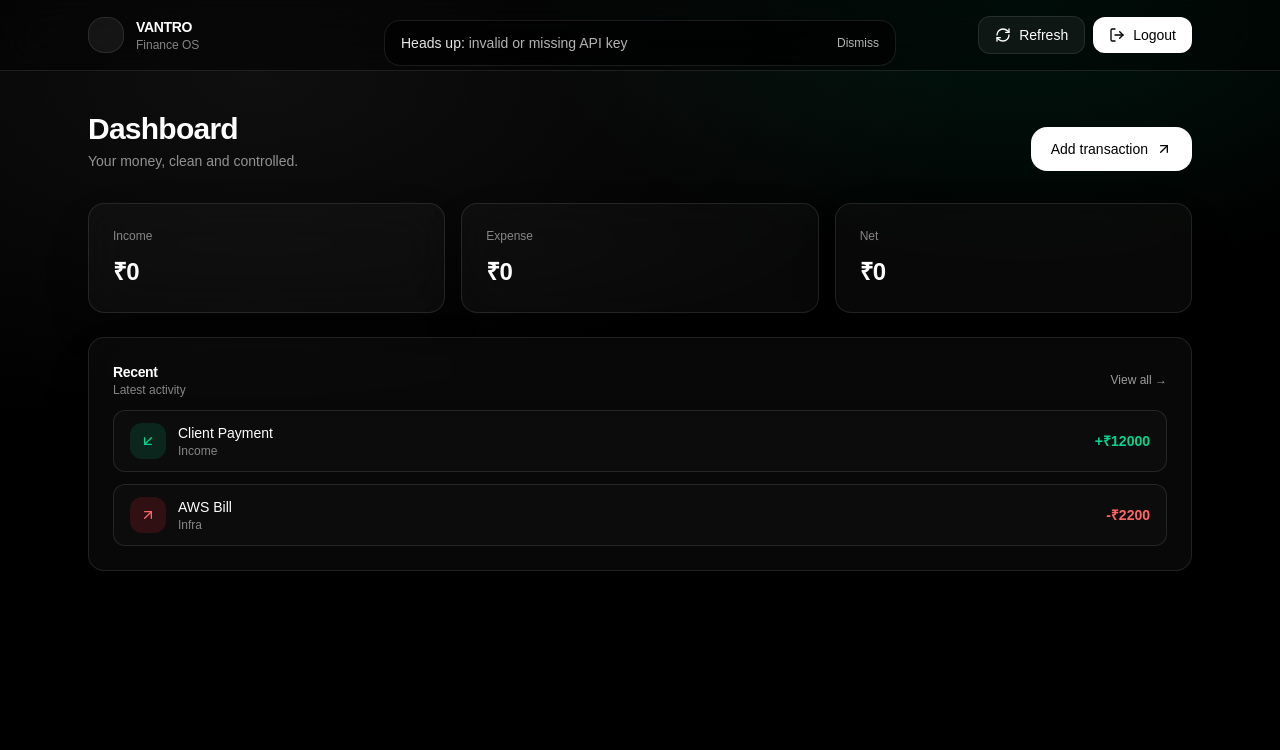
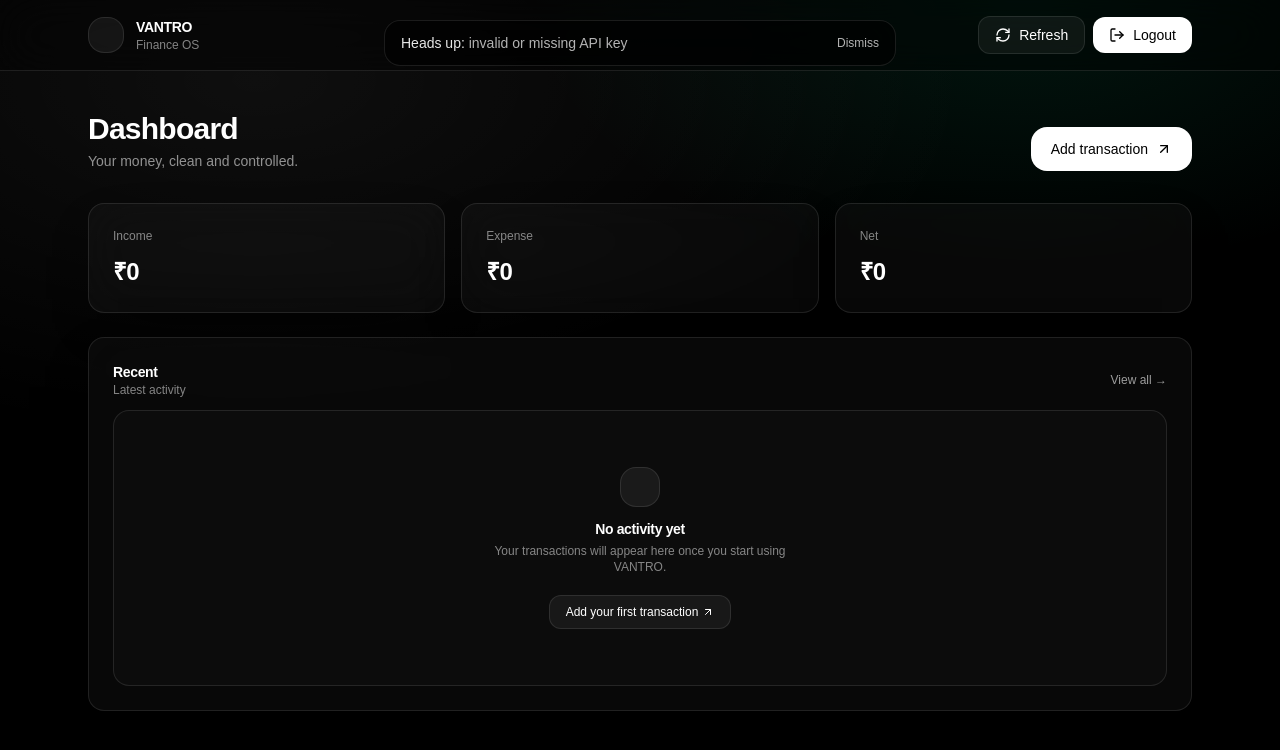
Before and after one commit to ishantswami13-crypto/vantro-frontend, a Next.js app: page /dashboard in a window 1280 px wide. Shown: the top 750 px of the page. Built offline with nearby package versions, Linux system fonts and the light colour scheme.

Commit message:
Local tx storage + premium empty state

```diff
--- /dev/null
+++ b/app/components/EmptyState.tsx
@@ -0,0 +1,31 @@
+import { ArrowUpRight } from "lucide-react";
+
+export function EmptyState({
+  title,
+  subtitle,
+  action,
+  onAction,
+}: {
+  title: string;
+  subtitle: string;
+  action?: string;
+  onAction?: () => void;
+}) {
+  return (
+    <div className="flex flex-col items-center justify-center rounded-2xl border border-white/10 bg-white/[0.02] py-14 text-center">
+      <div className="mb-3 h-10 w-10 rounded-2xl border border-white/10 bg-white/[0.06]" />
+      <div className="text-sm font-semibold tracking-tight">{title}</div>
+      <div className="mt-1 max-w-xs text-xs text-white/50">{subtitle}</div>
+
+      {action && (
+        <button
+          onClick={onAction}
+          className="mt-5 inline-flex items-center gap-1 rounded-xl border border-white/10 bg-white/5 px-4 py-2 text-xs hover:bg-white/10 transition"
+        >
+          {action}
+          <ArrowUpRight size={12} />
+        </button>
+      )}
+    </div>
+  );
+}
--- a/app/dashboard/page.tsx
+++ b/app/dashboard/page.tsx
@@ -1,18 +1,20 @@
 "use client";
 
-import { useMemo, useState } from "react";
+import { useEffect, useMemo, useState } from "react";
 import { ArrowUpRight, RefreshCw, LogOut } from "lucide-react";
 import CountUp from "react-countup";
 import { Card, CardContent, CardHeader } from "@/app/components/ui/Card";
 import { Button } from "@/app/components/ui/Button";
 import { Toast } from "@/app/components/ui/Toast";
 import { TransactionRow } from "@/app/components/TransactionRow";
+import { EmptyState } from "@/app/components/EmptyState";
 import { Modal } from "@/app/components/ui/Modal";
 import AddTransactionForm from "@/app/components/AddTransactionForm";
 
 export default function DashboardPage() {
   const [error, setError] = useState<string | null>("invalid or missing API key");
   const [open, setOpen] = useState(false);
+  const [tx, setTx] = useState<any[]>([]);
 
   const stats = useMemo(
     () => [
@@ -22,6 +24,11 @@ export default function DashboardPage() {
     ],
     []
   );
+
+  useEffect(() => {
+    const stored = JSON.parse(localStorage.getItem("tx") || "[]");
+    setTx(stored);
+  }, []);
 
   return (
     <div className="min-h-screen text-white">
@@ -98,10 +105,26 @@ export default function DashboardPage() {
               <button className="text-xs text-white/60 hover:text-white">View all →</button>
             </CardHeader>
             <CardContent>
-              <div className="space-y-3">
-                <TransactionRow title="Client Payment" category="Income" amount={12000} type="income" />
-                <TransactionRow title="AWS Bill" category="Infra" amount={2200} type="expense" />
-              </div>
+              {tx.length === 0 ? (
+                <EmptyState
+                  title="No activity yet"
+                  subtitle="Your transactions will appear here once you start using VANTRO."
+                  action="Add your first transaction"
+                  onAction={() => setOpen(true)}
+                />
+              ) : (
+                <div className="space-y-2">
+                  {tx.slice(0, 5).map((t) => (
+                    <TransactionRow
+                      key={t.id}
+                      title={t.title}
+                      category={t.category}
+                      amount={t.amount}
+                      type={t.type}
+                    />
+                  ))}
+                </div>
+              )}
             </CardContent>
           </Card>
         </section>
@@ -122,7 +145,13 @@ export default function DashboardPage() {
         </div>
 
         <div className="mt-5">
-          <AddTransactionForm onDone={() => setOpen(false)} />
+          <AddTransactionForm
+            onDone={() => {
+              const stored = JSON.parse(localStorage.getItem("tx") || "[]");
+              setTx(stored);
+              setOpen(false);
+            }}
+          />
         </div>
       </Modal>
     </div>
```
